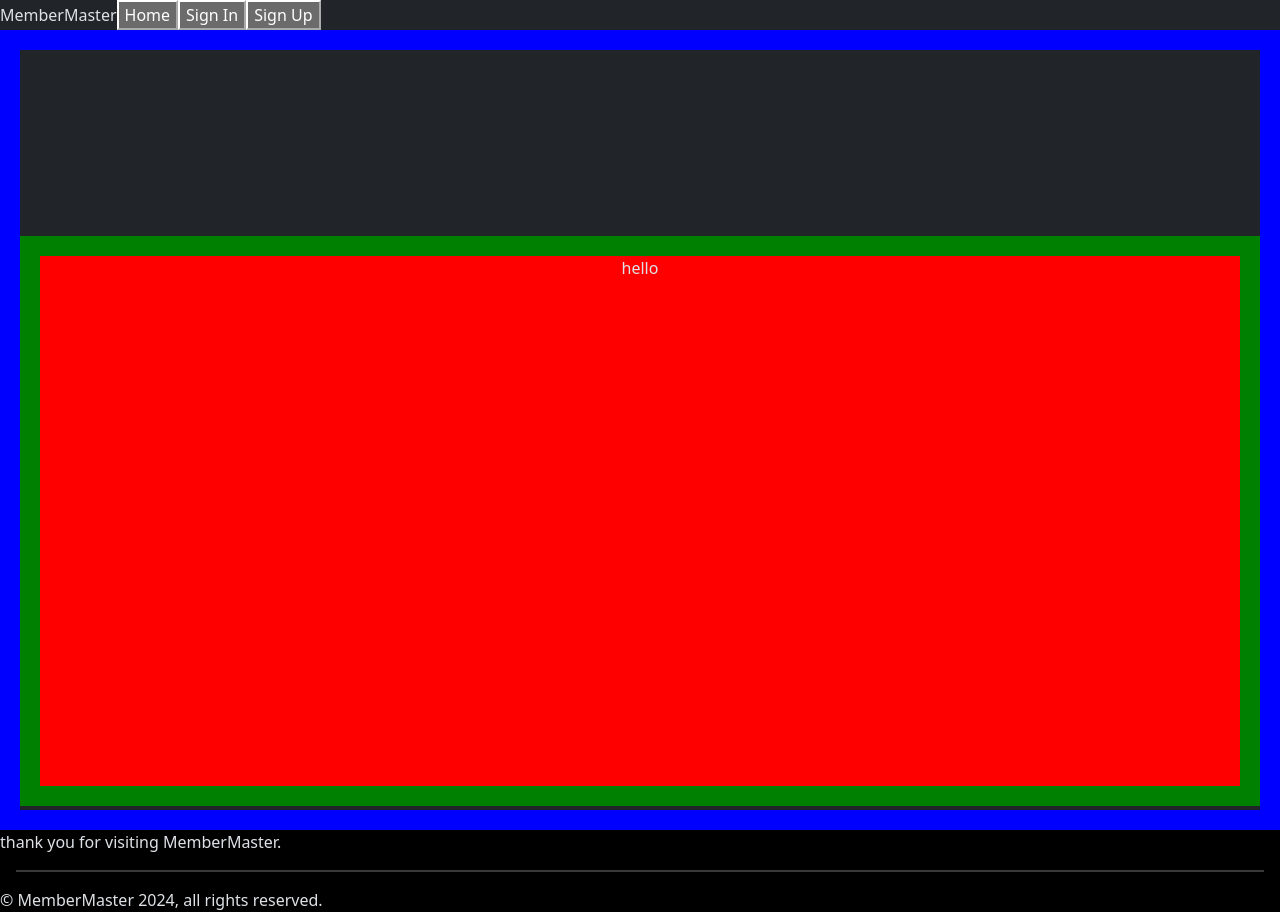
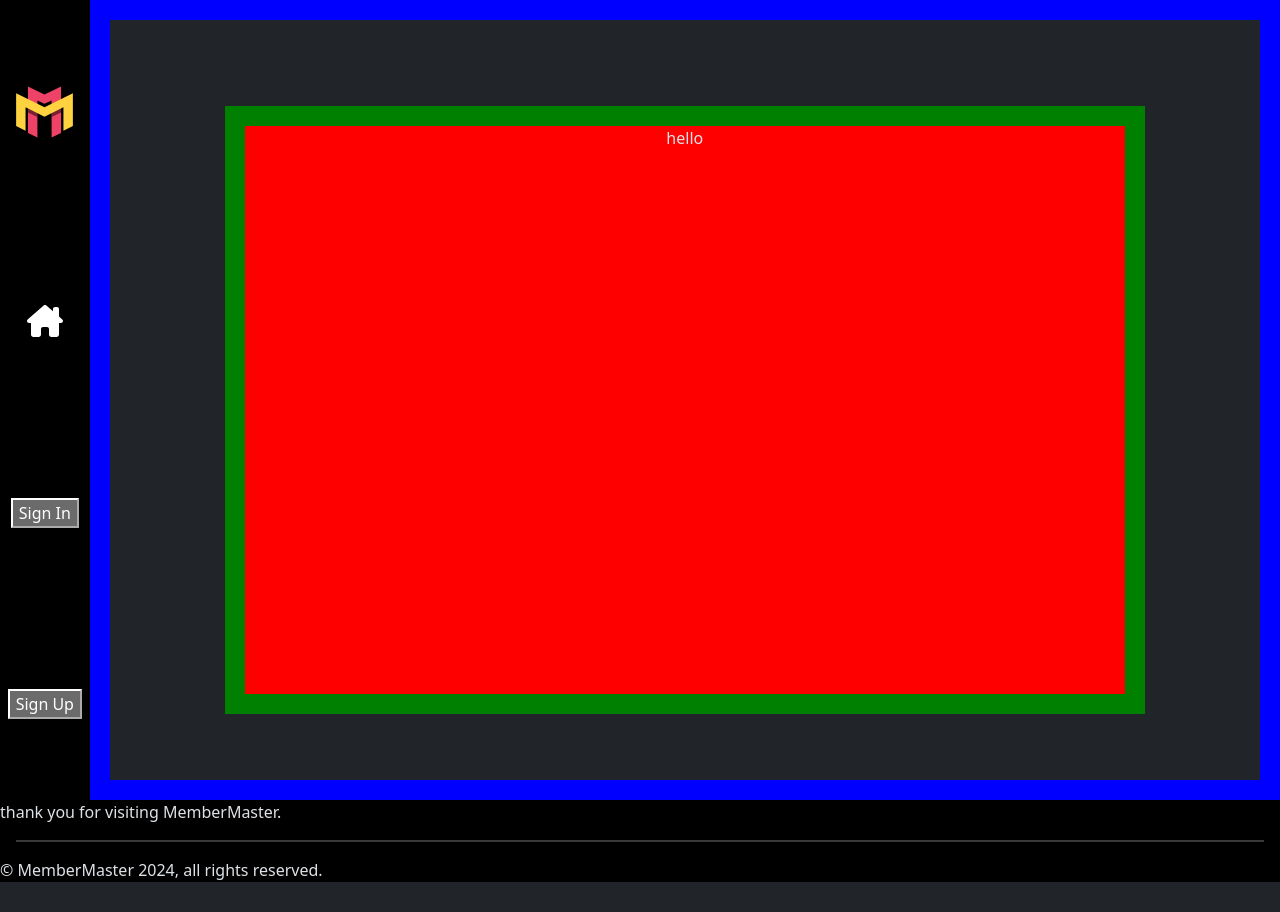
Before and after one commit to Blxee/member-master, a React (Vite) app in the folder frontend/: page / in a window 1280 px wide. After the commit the page ends 882 px from the top, so only its background shows below. Built offline with nearby package versions, Linux system fonts and the light colour scheme.

Commit message:
Added: snap scroll to Home page

```diff
--- a/frontend/src/App.css
+++ b/frontend/src/App.css
@@ -1,4 +1,5 @@
 #main-container {
+  width: 100vw;
   min-height: 100svh;
 }
 
--- a/frontend/src/App.jsx
+++ b/frontend/src/App.jsx
@@ -13,9 +13,13 @@ import Footer from './Footer';
 const router = createBrowserRouter([{
   path: '/',
   element: (
-    <div id='main-container' className='d-flex flex-column'>
-      <Nav />
-      <Outlet />
+    <div id='main-container' className='d-flex flex-row flex-md-column'>
+      <div className='d-flex flex-row'>
+        <Nav />
+        <div className='flex-grow-1'>
+          <Outlet />
+        </div>
+      </div>
       <Footer />
     </div>
   ),
--- /dev/null
+++ b/frontend/src/Nav.css
@@ -0,0 +1,16 @@
+.nav-element:focus {
+  position: relative;
+  overflow: visible;
+  background-color: green;
+  height: 150px;
+  border-top-left-radius: 1rem;
+}
+
+.nav-element:focus::after {
+  position: absolute;
+  content: 'hello';
+  top: 100%;
+  left: 0%;
+  background-color: red;
+  border: 5px green solid;
+}
--- a/frontend/src/Nav.jsx
+++ b/frontend/src/Nav.jsx
@@ -1,3 +1,6 @@
+import { faHouseChimney } from '@fortawesome/free-solid-svg-icons';
+import './Nav.css';
+import { FontAwesomeIcon } from '@fortawesome/react-fontawesome';
 import { useEffect } from 'react';
 import { useState } from 'react';
 import { useRef } from 'react';
@@ -9,21 +12,31 @@ export default function Nav() {
 
   useEffect(() => setHeight(navRef.current.offsetHeight), [])
 
+  // const [direction, setDirection] = useState('helllo');
+  // useEffect(() => {
+  //   const navStyle = window.getComputedStyle(navRef.current);
+  //   setDirection(navStyle.getPropertyValue('flex-direction'));
+  // }, []);
+
   return (
     <>
-      <div style={{height}} />
-      <nav ref={navRef} className='position-fixed flex-column md-flex-row'>
-        <span>MemberMaster</span>
+      {/* <div style={{height}} /> */}
+      {/* <nav ref={navRef} className='position-fixed d-flex flex-row flex-md-column'> */}
+      {/* <h1>{direction}</h1> */}
+      <nav ref={navRef} style={{width: '7vw', height: '100dvh'}} className='bg-black d-flex flex-column justify-content-around align-items-center'>
+        {/* <span>MemberMaster</span> */}
 
-        <Link to='/'>
-          <button>Home</button>
+        <img src='/membermaster.svg' alt='MemberMaster logo' width='70%' />
+
+        <Link to='/' className='nav-element'>
+          <FontAwesomeIcon icon={faHouseChimney} color='white' size='2xl' />
         </Link>
 
-        <Link to='/sign-in'>
-          <button>Sign In</button>
+        <Link to='/sign-in' className='nav-element'>
+          <button style={{borderRadius: -40}}>Sign In</button>
         </Link>
 
-        <Link to='/sign-up'>
+        <Link to='/sign-up' className='nav-element'>
           <button>Sign Up</button>
         </Link>
       </nav>
--- a/frontend/src/pages/Home.css
+++ b/frontend/src/pages/Home.css
@@ -9,11 +9,12 @@ article {
 section {
   scroll-snap-align: center;
   display: block;
-  width: 100%;
-  height: 75%;
+  width: 80%;
+  height: 80%;
   text-align: center;
   border: 20px solid green;
   background-color: red;
+  margin: auto;
   margin-top: 25%;
   margin-bottom: 25%;
 }
```
Also changed, not shown: frontend/package.json (+5 -4 lines), 1 other file (tests, documents, lock files or other folders).
